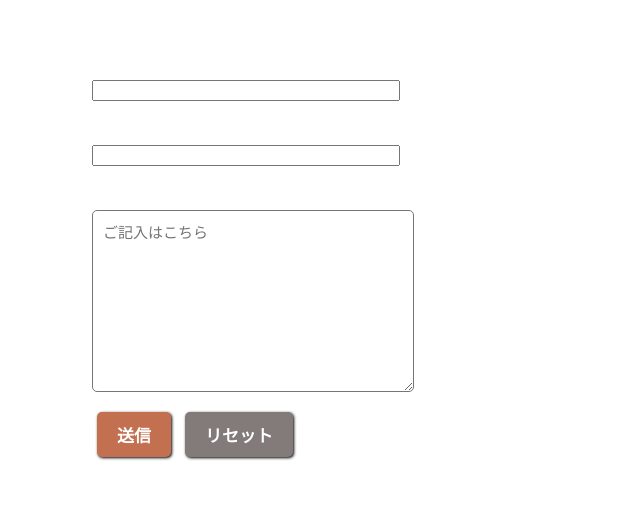
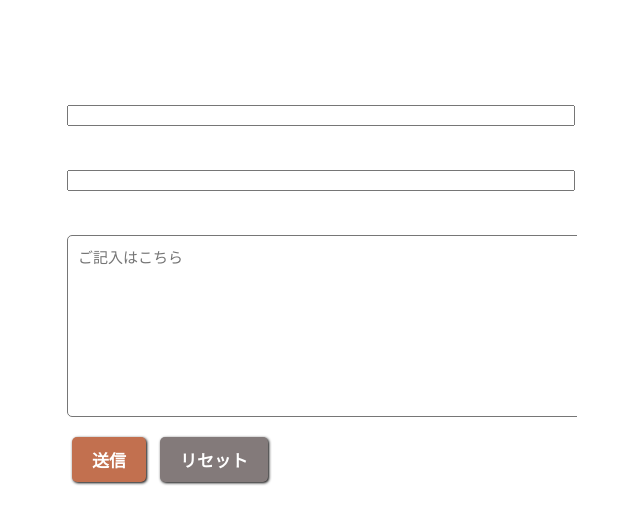
Before and after one commit to dajie0/cafemap, a plain HTML site: page contact.html in a window 1280 px wide. Shown: the part 186-710 px from the top of the page, without its empty margins (318-958 px from the left). Drawn offline with Linux system fonts and the light colour scheme.

Commit message:
Update contact.css

```diff
--- a/contact.css
+++ b/contact.css
@@ -20,15 +20,15 @@ body{
 }
 
 .title{
-  text-align: left;
-  font-size: 20px;
+  text-align: center;
+  font-size: 40px;
   margin-bottom: 20px;
   font-weight:bold;
   color: white;
 }
 
 form{
-  width: 460px;
+  width: 510px;
   margin: 0 auto;
 }
 
@@ -46,7 +46,7 @@ label{
 
 .input{
   float: left;
-  width:300px;
+  width:500px;
 }
 
 textarea{
```
